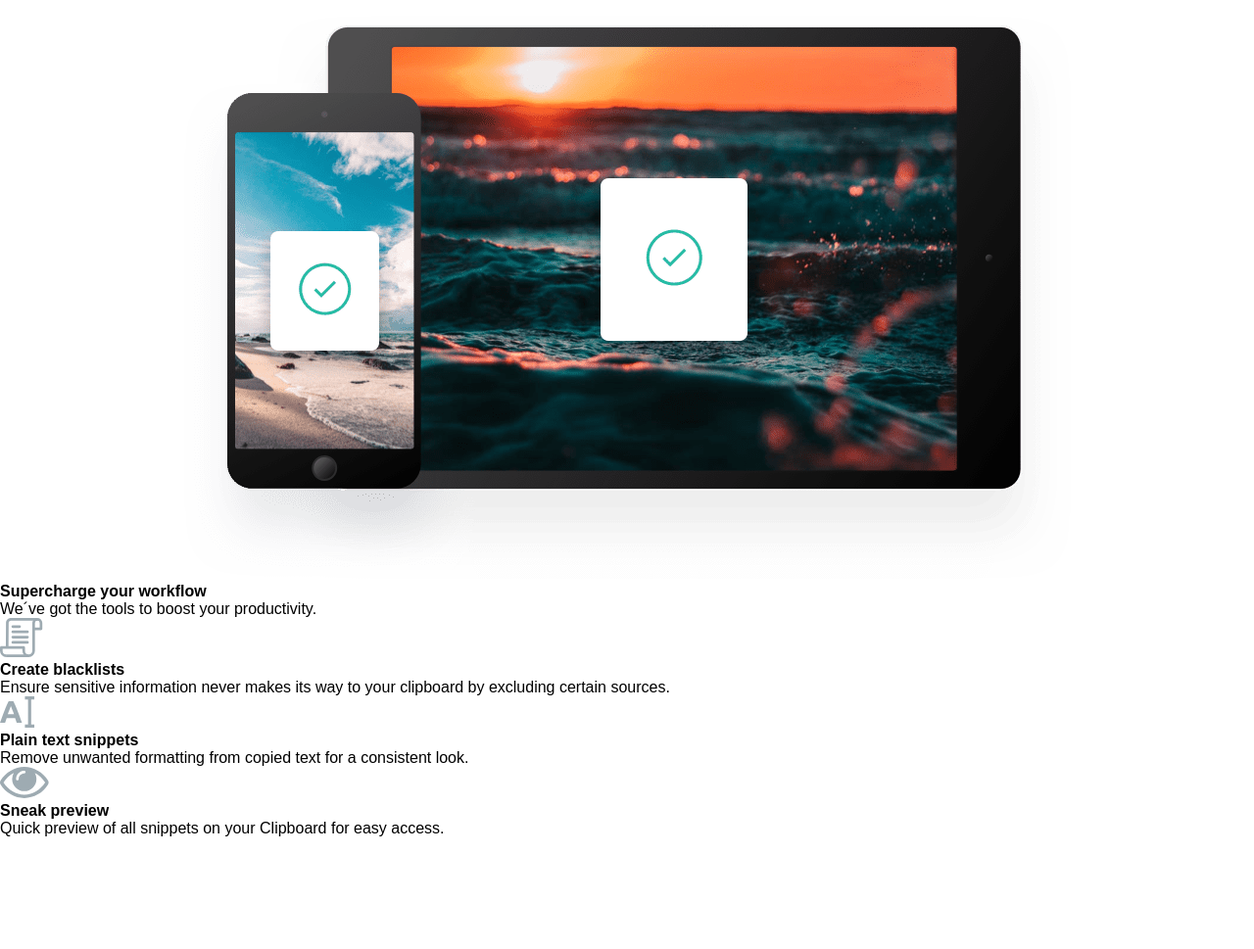
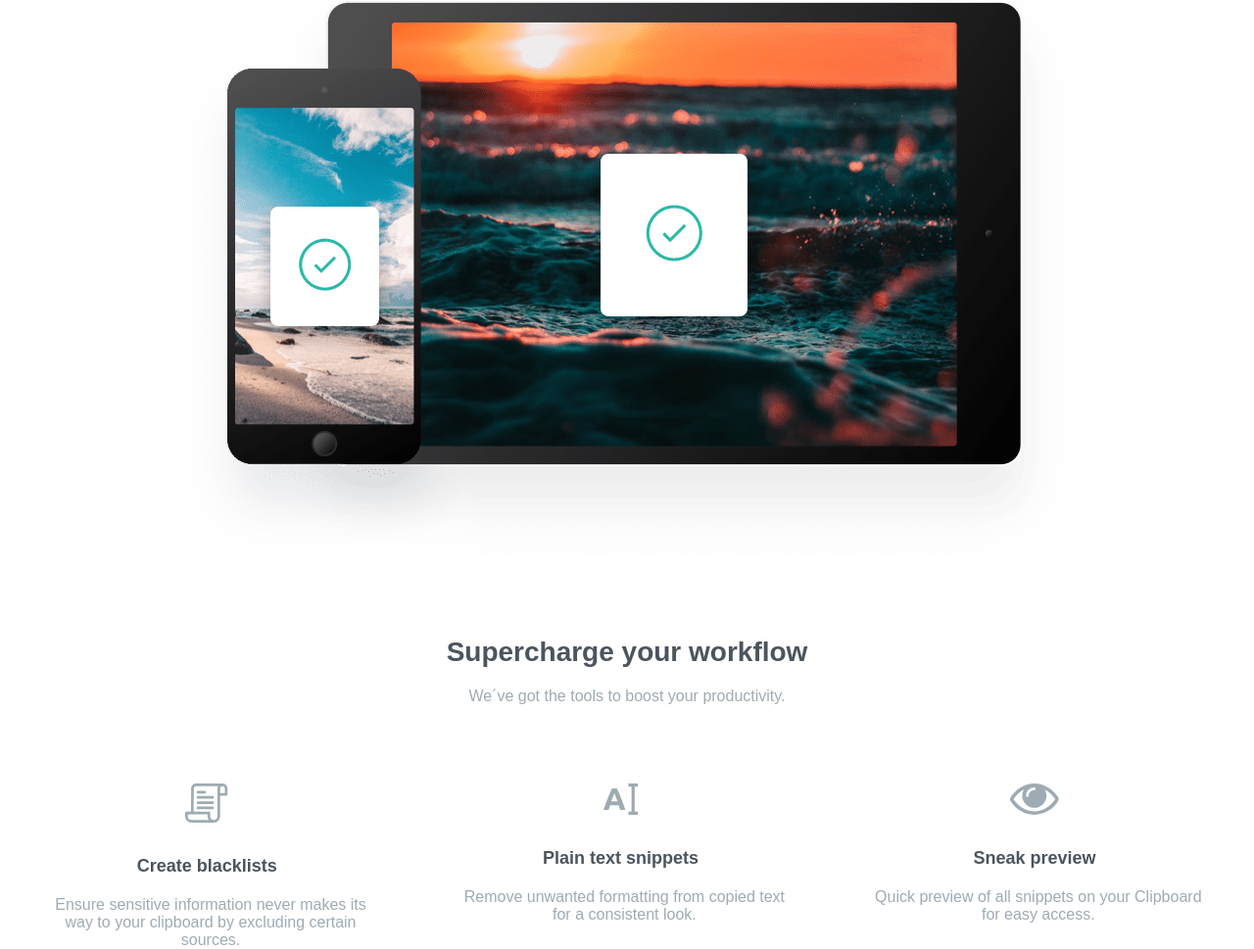
Before and after one commit to lucasdev10/Clipboard-landing-page, a plain HTML site: page index.html in a window 1280 px wide. Shown: the part 1499-2468 px from the top of the page at 98% size. Before the commit the page ends 2354 px from the top, so only its background shows below. Drawn offline with Linux system fonts and the light colour scheme; a web font is replaced by a local one.

Commit message:
Aplicando estilos na secção de dicas

```diff
--- a/css/style.css
+++ b/css/style.css
@@ -109,7 +109,7 @@ img {
     margin-bottom: 20px;
 }
 
-.content p {
+.content>p {
     color: var(--dark-grayish);
     width: 620px;
     margin-bottom: 80px;
@@ -129,7 +129,7 @@ img {
 }
 
 .content-info {
-    padding: 80px 120px;
+    padding: 80px;
     text-align: start;
 }
 
@@ -142,4 +142,29 @@ img {
 
 .content-info p {
     width: 340px;
+    color: var(--dark-grayish);
+    margin-bottom: 60px;
 }
+
+.tips {
+    display: flex;
+    width: 100%;
+}
+
+.item-tips {
+    width: 33%;
+    padding: 0 40px;
+}
+
+.item-tips h3 {
+    color: var(--dark-grayish-blue);
+    font-size: 1.125rem;
+    margin-top: 30px;
+    margin-bottom: 20px;
+}
+
+.item-tips p {
+    text-align: center;
+    width: 350px;
+    color: var(--dark-grayish);
+}
--- a/index.html
+++ b/index.html
@@ -55,7 +55,7 @@
     </div>
   </section>
 
-  <section>
+  <section class="content">
     <h2>Supercharge your workflow</h2>
     <p>We´ve got the tools to boost your productivity.</p>
     <div class="tips">
```
